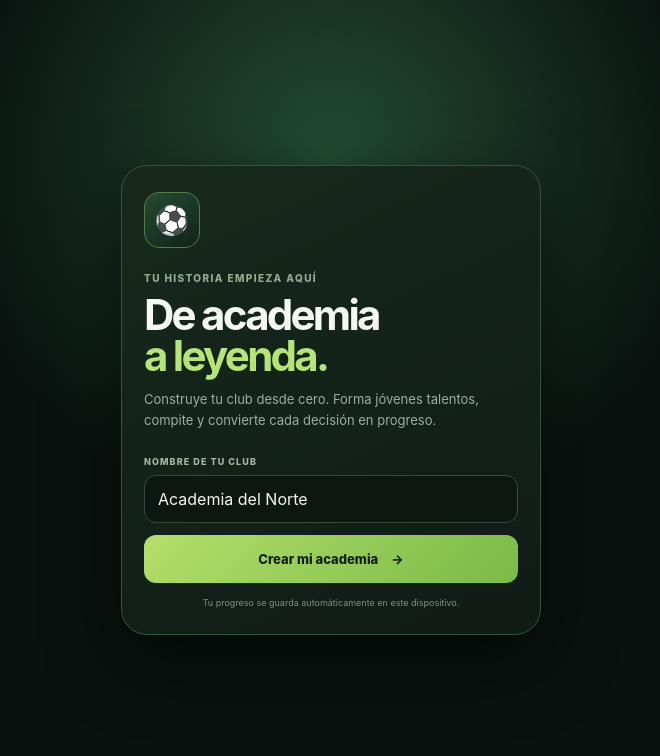
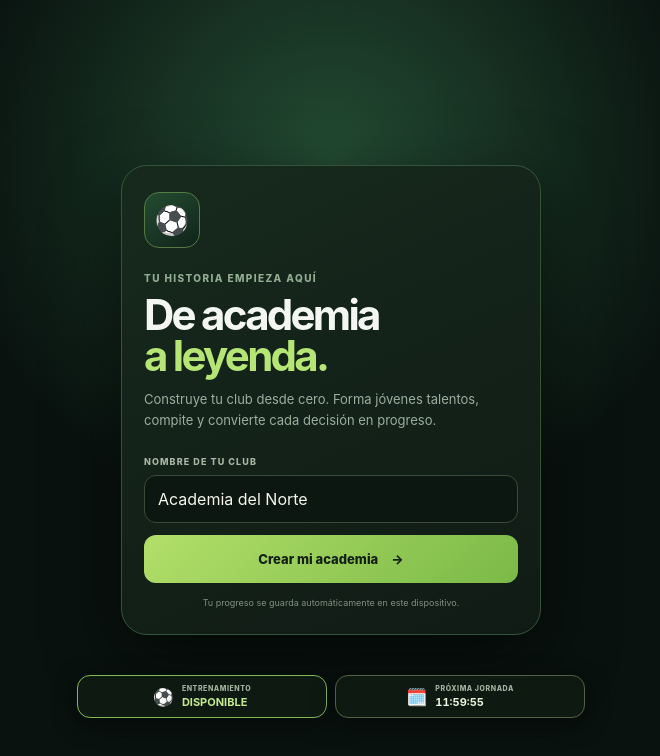
Before and after one commit to pacelias/football-academy-manager, a React (Vite) app: page / in a window 1280 px wide. Shown: the top 756 px of the page, without its empty margins (309-969 px from the left). Built offline with nearby package versions, Linux system fonts and the light colour scheme.

Commit message:
Add persistent 2-hour training and 12-hour matchday timers

```diff
--- a/src/main.tsx
+++ b/src/main.tsx
@@ -1,8 +1,92 @@
-import React from 'react';
+import React, { useEffect, useState } from 'react';
 import ReactDOM from 'react-dom/client';
 import App from './App';
-import './index.css';
+import './timer.css';
+
+const TRAINING_TIMER = 'fam-training-ready-at';
+const MATCHDAY_TIMER = 'fam-next-matchday-at';
+const DAY_MS = 12 * 60 * 60 * 1000;
+const TRAINING_MS = 2 * 60 * 60 * 1000;
+
+function formatRemaining(deadline: number, now: number): string {
+  const seconds = Math.max(0, Math.ceil((deadline - now) / 1000));
+  const hours = Math.floor(seconds / 3600);
+  const minutes = Math.floor((seconds % 3600) / 60);
+  const remainder = seconds % 60;
+  return `${String(hours).padStart(2, '0')}:${String(minutes).padStart(2, '0')}:${String(remainder).padStart(2, '0')}`;
+}
+
+function TimerDock() {
+  const [now, setNow] = useState(Date.now());
+  const [trainingReadyAt, setTrainingReadyAt] = useState(0);
+  const [nextDayAt, setNextDayAt] = useState(0);
+
+  useEffect(() => {
+    const storedTraining = Number(localStorage.getItem(TRAINING_TIMER) || 0);
+    let storedDay = Number(localStorage.getItem(MATCHDAY_TIMER) || 0);
+    // Start the first 12-hour matchday timer once; subsequent timers persist with the save.
+    if (!localStorage.getItem(MATCHDAY_TIMER)) {
+      storedDay = Date.now() + DAY_MS;
+      localStorage.setItem(MATCHDAY_TIMER, String(storedDay));
+    }
+    setTrainingReadyAt(storedTraining);
+    setNextDayAt(storedDay);
+
+    const timer = window.setInterval(() => setNow(Date.now()), 1000);
+    const onClick = (event: MouseEvent) => {
+      const target = event.target as HTMLElement | null;
+      const button = target?.closest('button');
+      if (!button || button.disabled) return;
+      const label = (button.innerText || button.getAttribute('aria-label') || '').toLocaleLowerCase('es');
+      const isTraining = label.includes('entrenar') || label.includes('entrenamiento individual') || label.includes('entrenamiento colectivo');
+      const isDay = label.includes('avanzar') && label.includes('día') || label.includes('avanzar día');
+      const timestamp = Date.now();
+
+      if (isTraining) {
+        const deadline = Number(localStorage.getItem(TRAINING_TIMER) || 0);
+        if (deadline > timestamp) {
+          event.preventDefault();
+          event.stopImmediatePropagation();
+          window.alert(`El entrenamiento estará disponible en ${formatRemaining(deadline, timestamp)}.`);
+          return;
+        }
+        const nextReady = timestamp + TRAINING_MS;
+        localStorage.setItem(TRAINING_TIMER, String(nextReady));
+        setTrainingReadyAt(nextReady);
+      } else if (isDay) {
+        const deadline = Number(localStorage.getItem(MATCHDAY_TIMER) || 0);
+        if (deadline > timestamp) {
+          event.preventDefault();
+          event.stopImmediatePropagation();
+          window.alert(`La siguiente jornada estará disponible en ${formatRemaining(deadline, timestamp)}.`);
+          return;
+        }
+        const nextReady = timestamp + DAY_MS;
+        localStorage.setItem(MATCHDAY_TIMER, String(nextReady));
+        setNextDayAt(nextReady);
+      }
+    };
+    document.addEventListener('click', onClick, true);
+    return () => {
+      window.clearInterval(timer);
+      document.removeEventListener('click', onClick, true);
+    };
+  }, []);
+
+  const trainingLeft = Math.max(0, trainingReadyAt - now);
+  const dayLeft = Math.max(0, nextDayAt - now);
+  return <aside className="timer-dock" aria-live="polite" aria-label="Temporizadores de juego">
+    <div className={`timer-chip ${trainingLeft === 0 ? 'ready' : ''}`}>
+      <span className="timer-icon">⚽</span>
+      <span><small>ENTRENAMIENTO</small><b>{trainingLeft ? formatRemaining(trainingReadyAt, now) : 'DISPONIBLE'}</b></span>
+    </div>
+    <div className={`timer-chip ${dayLeft === 0 ? 'ready' : ''}`}>
+      <span className="timer-icon">🗓️</span>
+      <span><small>PRÓXIMA JORNADA</small><b>{dayLeft ? formatRemaining(nextDayAt, now) : 'DISPONIBLE'}</b></span>
+    </div>
+  </aside>;
+}
 
 ReactDOM.createRoot(document.getElementById('root')!).render(
-  <React.StrictMode><App /></React.StrictMode>
+  <React.StrictMode><><App /><TimerDock /></></React.StrictMode>
 );
--- /dev/null
+++ b/src/timer.css
@@ -0,0 +1 @@
+.timer-dock{position:fixed;z-index:20;right:50%;bottom:82px;display:flex;width:min(calc(100% - 24px),520px);justify-content:center;gap:8px;pointer-events:none;transform:translateX(50%)}.timer-chip{display:flex;flex:1;align-items:center;justify-content:center;gap:8px;max-width:250px;border:1px solid #536044;border-radius:13px;padding:8px 10px;background:rgba(15,27,19,.96);box-shadow:0 6px 24px #0007;color:#e7f2dc}.timer-icon{font-size:17px}.timer-chip>span:last-child{display:flex;flex-direction:column;gap:2px}.timer-chip small{color:#a1b29d;font-size:7px;font-weight:800;letter-spacing:.08em}.timer-chip b{font-size:11px;font-variant-numeric:tabular-nums}.timer-chip.ready{border-color:#85b858}.timer-chip.ready b{color:#c6eb8f}@media(max-width:390px){.timer-dock{bottom:79px;gap:5px;width:calc(100% - 16px)}.timer-chip{gap:5px;padding:7px 5px}.timer-chip small{font-size:6px}.timer-chip b{font-size:9px}.timer-icon{font-size:14px}}@media(prefers-reduced-motion:reduce){.timer-chip{scroll-behavior:auto}}
```
Also changed, not shown: 1 other file (tests, documents, lock files or other folders).
